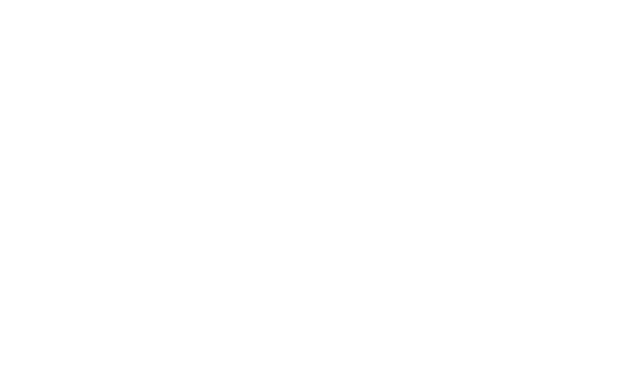
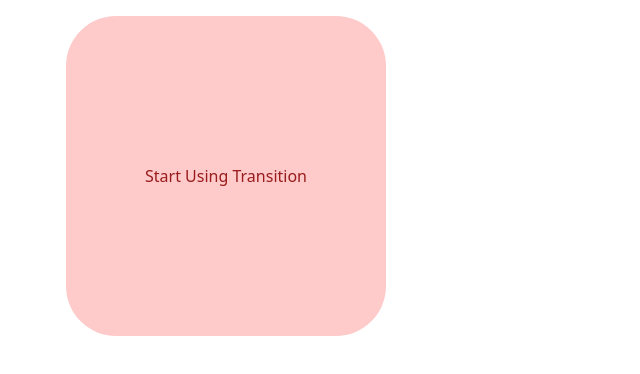
Before and after one commit to hlainehtet/framer-motion, a React (Vite) app: page /start-using-transition in a window 1280 px wide. Before the commit this address had no page. Shown: the top 374 px of the page, without its empty margins (0-640 px from the left). Built offline with nearby package versions, Linux system fonts and the light colour scheme.

Commit message:
start using transition

```diff
--- a/src/App.tsx
+++ b/src/App.tsx
@@ -3,6 +3,7 @@
   HomePage,
   StartUsingAnimatePage,
   StartUsingInitialPage,
+  StartUsingTransition,
 } from "./pages";
 
 export default function App() {
@@ -11,6 +12,10 @@
       <Route path="/" element={<HomePage />} />
       <Route path="/start-using-animate" element={<StartUsingAnimatePage />} />
       <Route path="/start-using-initial" element={<StartUsingInitialPage />} />
+      <Route
+        path="/start-using-transition"
+        element={<StartUsingTransition />}
+      />
     </Routes>
   );
 }
--- a/src/pages/HomePage.tsx
+++ b/src/pages/HomePage.tsx
@@ -14,6 +14,9 @@
           <li>
             <Link to={"/start-using-initial"}>Start Using Initial</Link>
           </li>
+          <li>
+            <Link to={"/start-using-transition"}>Start Using Transition</Link>
+          </li>
         </ul>
       </main>
     </div>
--- /dev/null
+++ b/src/pages/StartUsingTransition.tsx
@@ -0,0 +1,18 @@
+import { motion } from "framer-motion";
+
+const StartUsingTransition = () => {
+  return (
+    <div className="w-screen h-screen p-4 ">
+      <motion.div
+        initial={{ opacity: 0, x: -300 }}
+        animate={{ opacity: 1, x: 50, borderRadius: "50px" }}
+        transition={{ delay: 1, duration: 2 }}
+        className="flex items-center justify-center px-8 py-4 text-red-800 bg-red-200 w-80 h-80"
+      >
+        Start Using Transition
+      </motion.div>
+    </div>
+  );
+};
+
+export default StartUsingTransition;
--- a/src/pages/index.ts
+++ b/src/pages/index.ts
@@ -1,5 +1,11 @@
 import HomePage from "./HomePage";
 import StartUsingAnimatePage from "./StartUsingAnimatePage";
 import StartUsingInitialPage from "./StartUsingInitialPage";
+import StartUsingTransition from "./StartUsingTransition";
 
-export { HomePage, StartUsingAnimatePage, StartUsingInitialPage };
+export {
+  HomePage,
+  StartUsingAnimatePage,
+  StartUsingInitialPage,
+  StartUsingTransition,
+};
```
